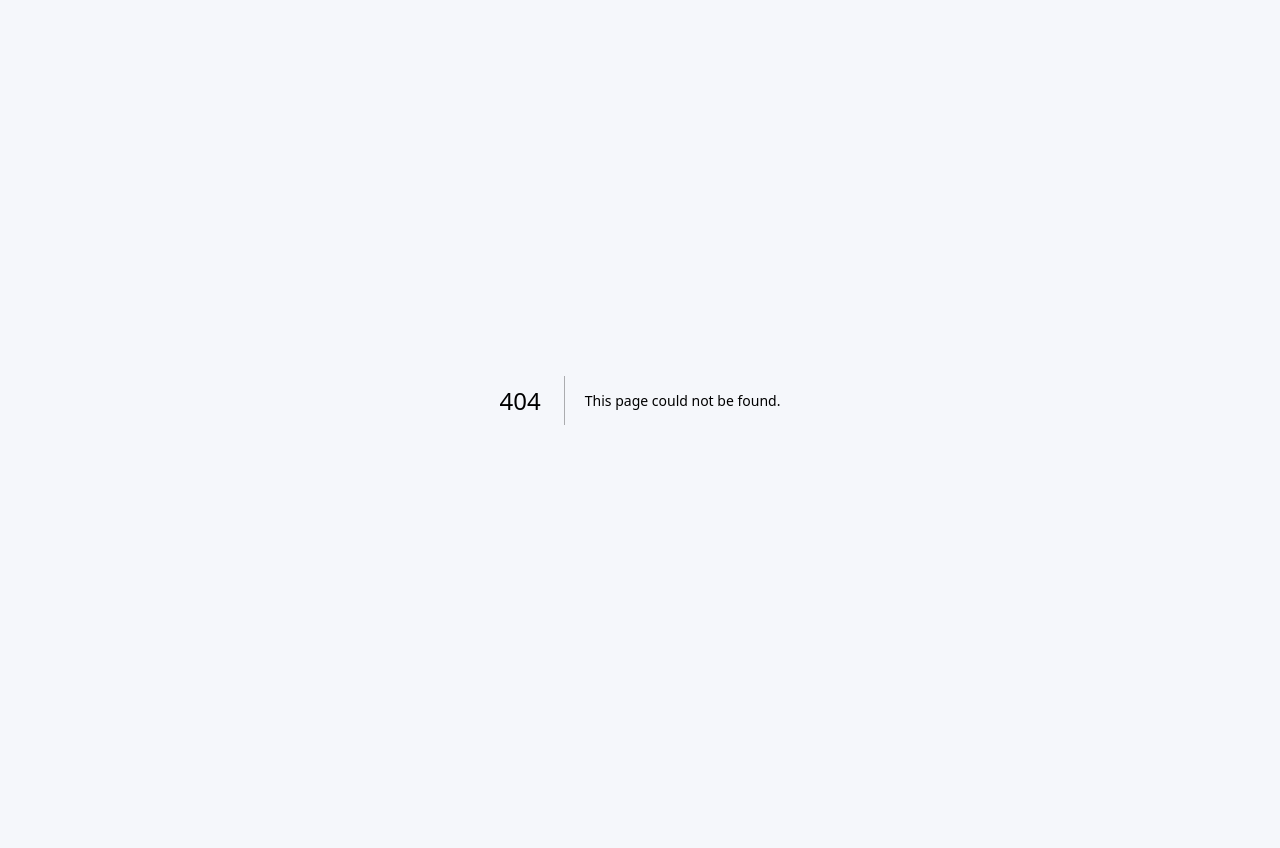
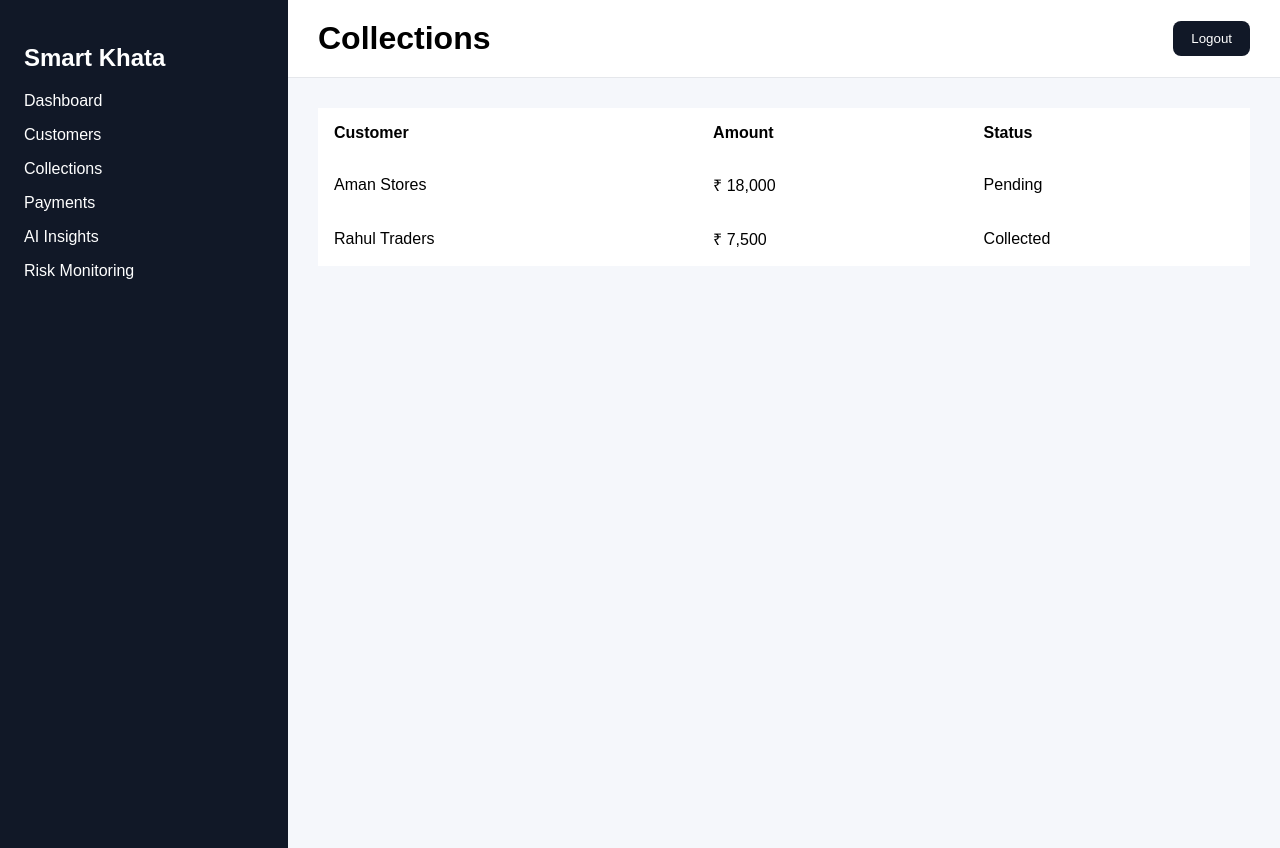
Before and after one commit to dkshaikdxb-dev/Smart-Digital-Khata, a Next.js app in the folder frontend/web/: page /collections in a window 1280 px wide. Before the commit this address had no page. Before the commit the page ends 800 px from the top, so only its background shows below. Built offline with nearby package versions, Linux system fonts and the light colour scheme.

Commit message:
Add collections management SaaS page

```diff
--- /dev/null
+++ b/frontend/web/app/collections/page.jsx
@@ -0,0 +1,55 @@
+import Sidebar from '../../components/Sidebar';
+import Header from '../../components/Header';
+
+const collections = [
+  {
+    customer: 'Aman Stores',
+    amount: '₹ 18,000',
+    status: 'Pending'
+  },
+  {
+    customer: 'Rahul Traders',
+    amount: '₹ 7,500',
+    status: 'Collected'
+  }
+];
+
+export default function CollectionsPage() {
+  return (
+    <div style={{ display: 'flex' }}>
+      <Sidebar />
+
+      <div style={{ flex: 1 }}>
+        <Header title="Collections" />
+
+        <main style={{ padding: '30px' }}>
+          <table
+            style={{
+              width: '100%',
+              background: '#fff',
+              borderCollapse: 'collapse'
+            }}
+          >
+            <thead>
+              <tr>
+                <th style={{ padding: '16px', textAlign: 'left' }}>Customer</th>
+                <th style={{ padding: '16px', textAlign: 'left' }}>Amount</th>
+                <th style={{ padding: '16px', textAlign: 'left' }}>Status</th>
+              </tr>
+            </thead>
+
+            <tbody>
+              {collections.map(item => (
+                <tr key={item.customer}>
+                  <td style={{ padding: '16px' }}>{item.customer}</td>
+                  <td style={{ padding: '16px' }}>{item.amount}</td>
+                  <td style={{ padding: '16px' }}>{item.status}</td>
+                </tr>
+              ))}
+            </tbody>
+          </table>
+        </main>
+      </div>
+    </div>
+  );
+}
```
